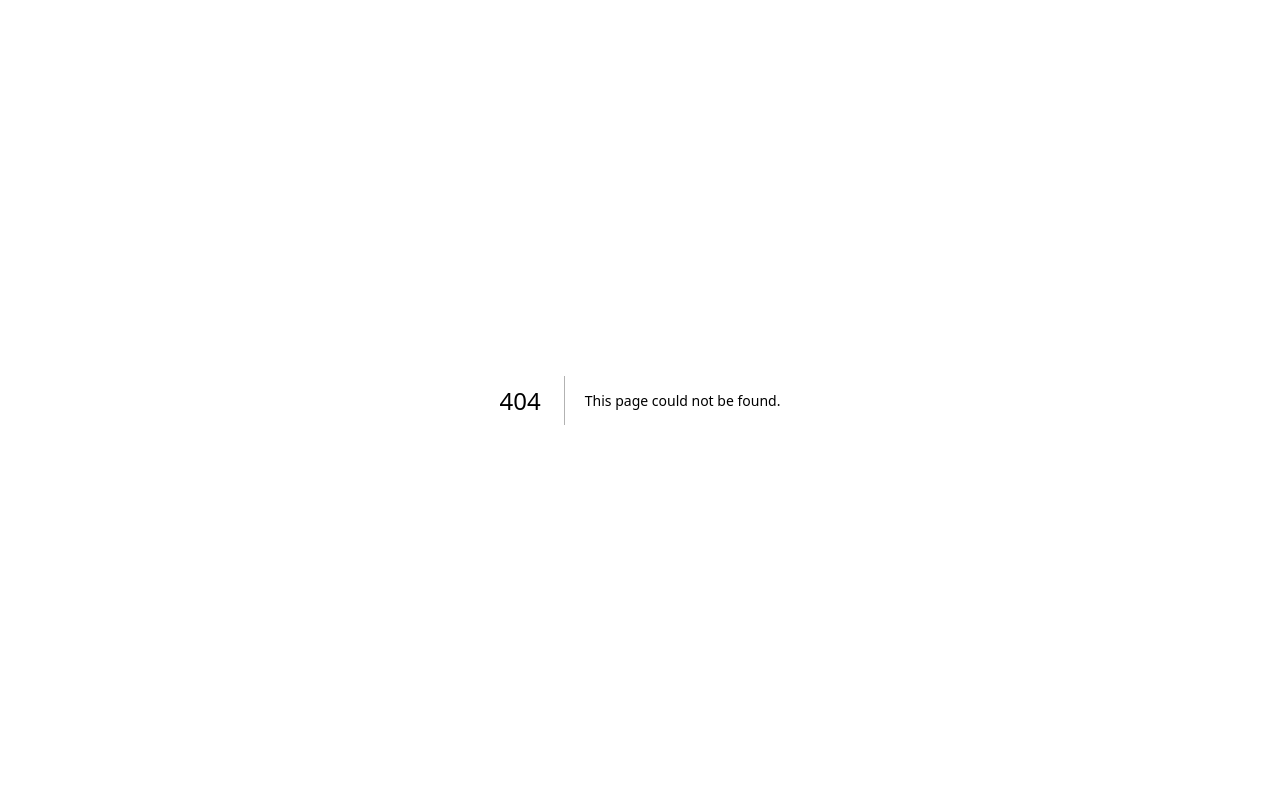
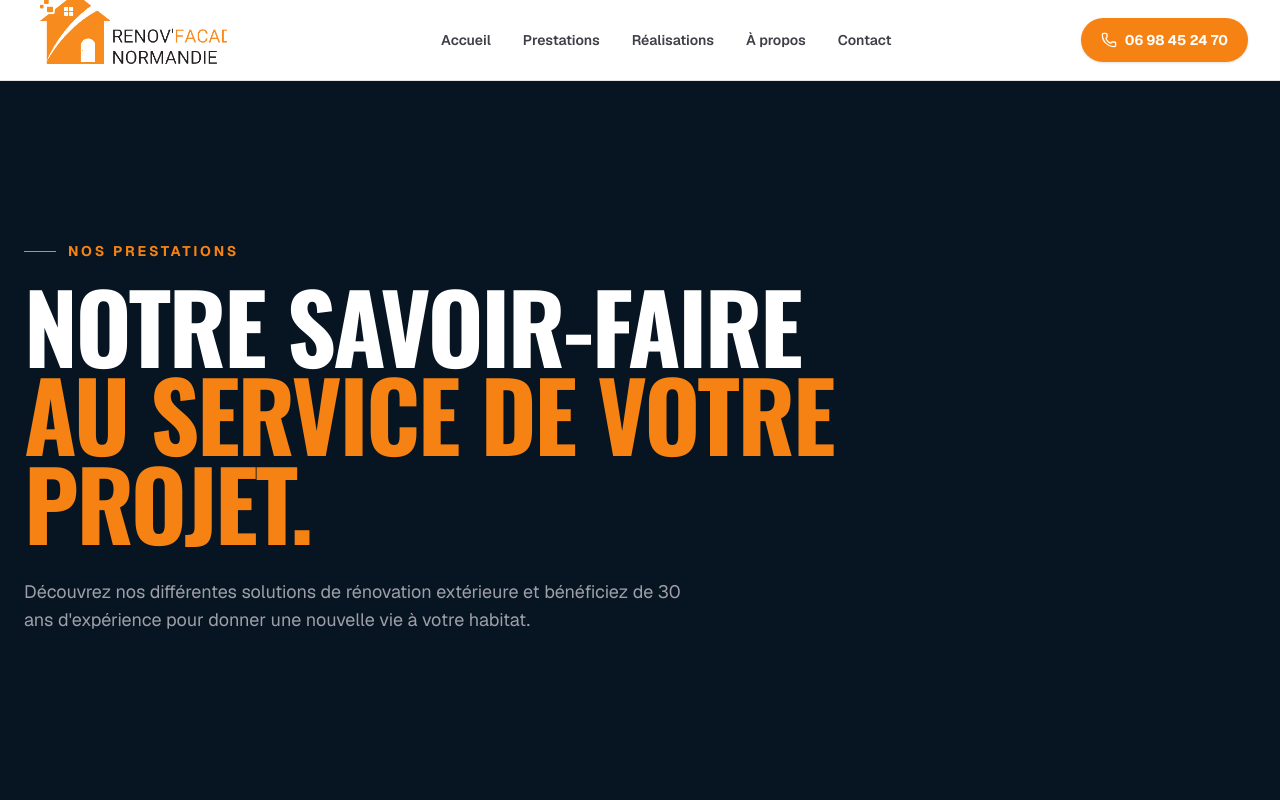
Before and after one commit to dls94/renov-facade-normandie, a Next.js app: page /prestations in a window 1280 px wide. Before the commit this address had no page. Shown: the top 800 px of the page. Built offline with nearby package versions, Linux system fonts and the light colour scheme.

Commit message:
Add shared header and footer layout

```diff
--- a/src/app/layout.tsx
+++ b/src/app/layout.tsx
@@ -1,6 +1,9 @@
 import type { Metadata } from "next";
 import { Geist, Geist_Mono, Oswald } from "next/font/google";
 import "./globals.css";
+
+import { Header } from "@/components/layout/Header";
+import { Footer } from "@/components/layout/Footer";
 
 const geistSans = Geist({
   variable: "--font-geist-sans",
@@ -24,13 +27,25 @@ export const metadata: Metadata = {
     "Renov'Façade Normandie, spécialiste de la rénovation extérieure depuis plus de 30 ans. Ravalement de façade, isolation extérieure, terrasses en résine et gouttières.",
 };
 
-export default function RootLayout({ children }: LayoutProps<"/">) {
+export default function RootLayout({
+  children,
+}: Readonly<{
+  children: React.ReactNode;
+}>) {
   return (
     <html
       lang="fr"
       className={`${geistSans.variable} ${geistMono.variable} ${oswald.variable} h-full antialiased`}
     >
-      <body className="min-h-full flex flex-col">{children}</body>
+      <body className="min-h-full flex flex-col">
+        <Header />
+
+        <main className="flex-1">
+          {children}
+        </main>
+
+        <Footer />
+      </body>
     </html>
   );
 }
--- a/src/app/page.tsx
+++ b/src/app/page.tsx
@@ -10,7 +10,6 @@ import { Footer } from "@/components/layout/Footer";
 export default function Home() {
   return (
     <div className="min-h-screen bg-white">
-      <Header />
 
       <main>
         <Hero />
@@ -19,7 +18,6 @@ export default function Home() {
         <Experience />
         <Benefits />
         <Contact />
-        <Footer />
       </main>
     </div>
   );
--- /dev/null
+++ b/src/app/prestations/page.tsx
@@ -0,0 +1,9 @@
+import { ServicesHero } from "@/components/prestations/ServicesHero";
+
+export default function PrestationsPage() {
+  return (
+    <main>
+      <ServicesHero />
+    </main>
+  );
+}
--- a/src/components/layout/Header.tsx
+++ b/src/components/layout/Header.tsx
@@ -5,8 +5,8 @@ import { useState } from "react";
 import Image from "next/image";
 
 const navigation = [
-  { label: "Accueil", href: "#accueil" },
-  { label: "Prestations", href: "#prestations" },
+  { label: "Accueil", href: "/" },
+  { label: "Prestations", href: "prestations" },
   { label: "Réalisations", href: "#realisations" },
   { label: "À propos", href: "#a-propos" },
   { label: "Contact", href: "#contact" },
--- /dev/null
+++ b/src/components/prestations/ServicesHero.tsx
@@ -0,0 +1,27 @@
+export function ServicesHero() {
+  return (
+    <section className="bg-[#071522] px-6 pb-20 pt-32 sm:pb-24 sm:pt-36 lg:pb-28 lg:pt-40">
+      <div className="mx-auto max-w-7xl">
+        <div className="max-w-4xl">
+          <p className="mb-5 flex items-center gap-3 text-sm font-bold uppercase tracking-[0.2em] text-[#f58213]">
+            <span className="h-px w-8 bg-[#f58213]" />
+            Nos prestations
+          </p>
+
+          <h1 className="font-heading text-5xl font-bold uppercase leading-[0.92] tracking-tight text-white sm:text-6xl lg:text-8xl">
+            Notre savoir-faire
+            <span className="block text-[#f58213]">
+              au service de votre projet.
+            </span>
+          </h1>
+
+          <p className="mt-8 max-w-2xl text-base leading-7 text-zinc-400 sm:text-lg">
+            Découvrez nos différentes solutions de rénovation extérieure et
+            bénéficiez de 30 ans d&apos;expérience pour donner une nouvelle vie
+            à votre habitat.
+          </p>
+        </div>
+      </div>
+    </section>
+  );
+}
```
